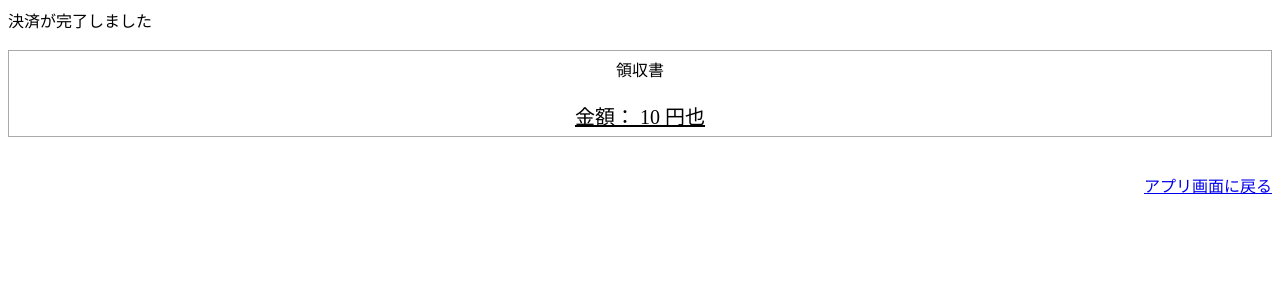
After one commit to ufield/parkPay, a Flask app: template templates/payment_complete.html in a window 1280 px wide. The commit adds this page. Shown: the top 300 px of the page. Run offline with Flask 2, Linux system fonts and the light colour scheme; the template is opened without the code that fills it: most values are stand-ins (such as "Sample title", 1, 10 or a date in 2020).

Commit message:
支払い完了ページ追加

```diff
--- a/app.py
+++ b/app.py
@@ -55,15 +55,15 @@ pay = LinePay(channel_id=LINE_PAY_CHANNEL_ID, channel_secret=LINE_PAY_CHANNEL_SE
 #     return None
 
 
-@app.route("/", methods=['GET'])
-def index():
-    return render_template('index.html')
+# @app.route("/", methods=['GET'])
+# def index():
+#     return render_template('index.html')
 
 
 @app.route("/pp_demo", methods=['GET'])
 # @auth.login_required
-def index2():
-    return render_template('index2.html')
+def top():
+    return render_template('top.html')
 
 @app.route("/enter", methods=['GET'])
 def onEnter():
@@ -209,7 +209,7 @@ def pay_confirm():
     db.session.query(Transactions).filter(Transactions.transaction_id == transaction_id).delete()
     db.session.commit()
     db.session.close()
-    return "Payment successfully finished."
+    return render_template('payment_complete.html', price=int(obj.amount))
 
 
 def initialize_app(app: Flask) -> None:
--- /dev/null
+++ b/static/css/paycon_style.css
@@ -0,0 +1,11 @@
+#receipt{
+    text-align:center;
+    border: solid 1px darkgray;
+    padding: 6px;
+}
+
+#show-price{
+    margin-top: 20px;
+    font-size: 20px;
+    text-decoration: underline;
+}
--- /dev/null
+++ b/templates/payment_complete.html
@@ -0,0 +1,23 @@
+<!DOCTYPE html>
+<html lang="en">
+<head>
+    <meta charset="utf-8">
+    <meta name="viewport" content="width=device-width,initial-scale=1.0">
+    <link rel="stylesheet" type="text/css" href="/static/css/paycon_style.css">
+    <title>決済完了ページ</title>
+</head>
+<body>
+   <div id="complete-message">決済が完了しました</div><br>
+
+   <div id="receipt">
+       <div class="message"> 領収書 </div>
+       <div id="show-price"> 金額：   {{price}} 円也</div>
+   </div>
+
+    <br><br>
+    <div>
+        <a href="/pp_demo" style="float:right">アプリ画面に戻る</a>
+    </div>
+
+</body>
+</html>
--- a/templates/index2.html
+++ b/templates/top.html
@@ -18,7 +18,7 @@
   <script src="https://cdnjs.cloudflare.com/ajax/libs/popper.js/1.12.3/umd/popper.min.js" integrity="sha384-vFJXuSJphROIrBnz7yo7oB41mKfc8JzQZiCq4NCceLEaO4IHwicKwpJf9c9IpFgh" crossorigin="anonymous"></script>
   <script src="https://maxcdn.bootstrapcdn.com/bootstrap/4.0.0-beta.2/js/bootstrap.min.js" integrity="sha384-alpBpkh1PFOepccYVYDB4do5UnbKysX5WZXm3XxPqe5iKTfUKjNkCk9SaVuEZflJ" crossorigin="anonymous"></script>
 
-  <link rel="stylesheet" type="text/css" href="static/css/style.css">
+  <link rel="stylesheet" type="text/css" href="/static/css/style.css">
   <script>
   // "use strict"
   // var $ = require('jQuery');
@@ -169,14 +169,13 @@
         <div id="mapid"></div>
 
         <br><br>
-{#        <br><br>#}
 
 
         <div id="enter-exit">
             <button id="enter">入庫</button>
             <form name="form1" id="form1">
               <button id="exit" name="id" value="1">退場</button>
-              <input name="price" id="price_2_hidden" type="hidden" value="999"/>
+              <input name="price" id="price_2_hidden" type="hidden" value="0"/>
             </form>
         </div>
 
```
Also changed, not shown: templates/index.html (deleted, +0 -24 lines).
